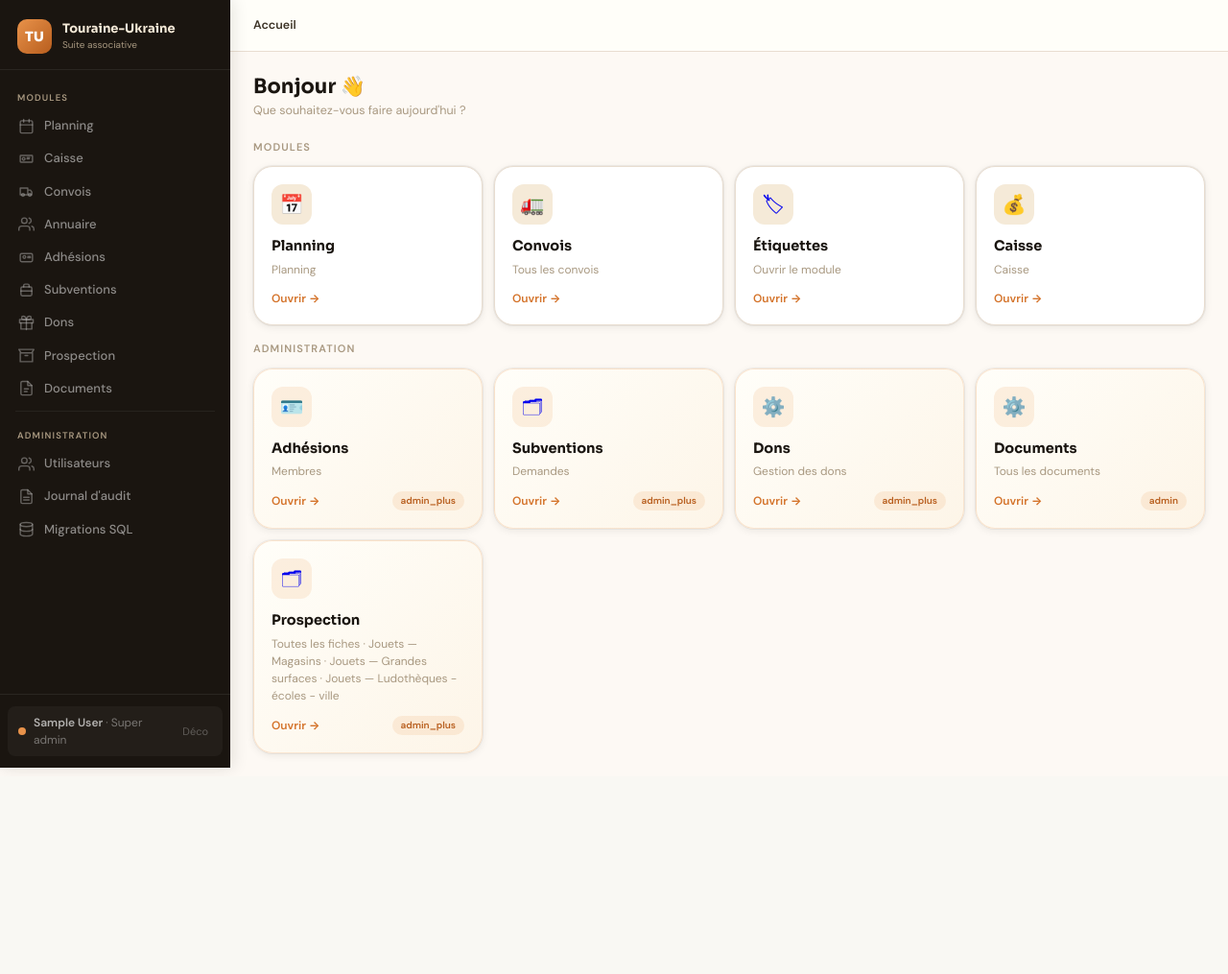
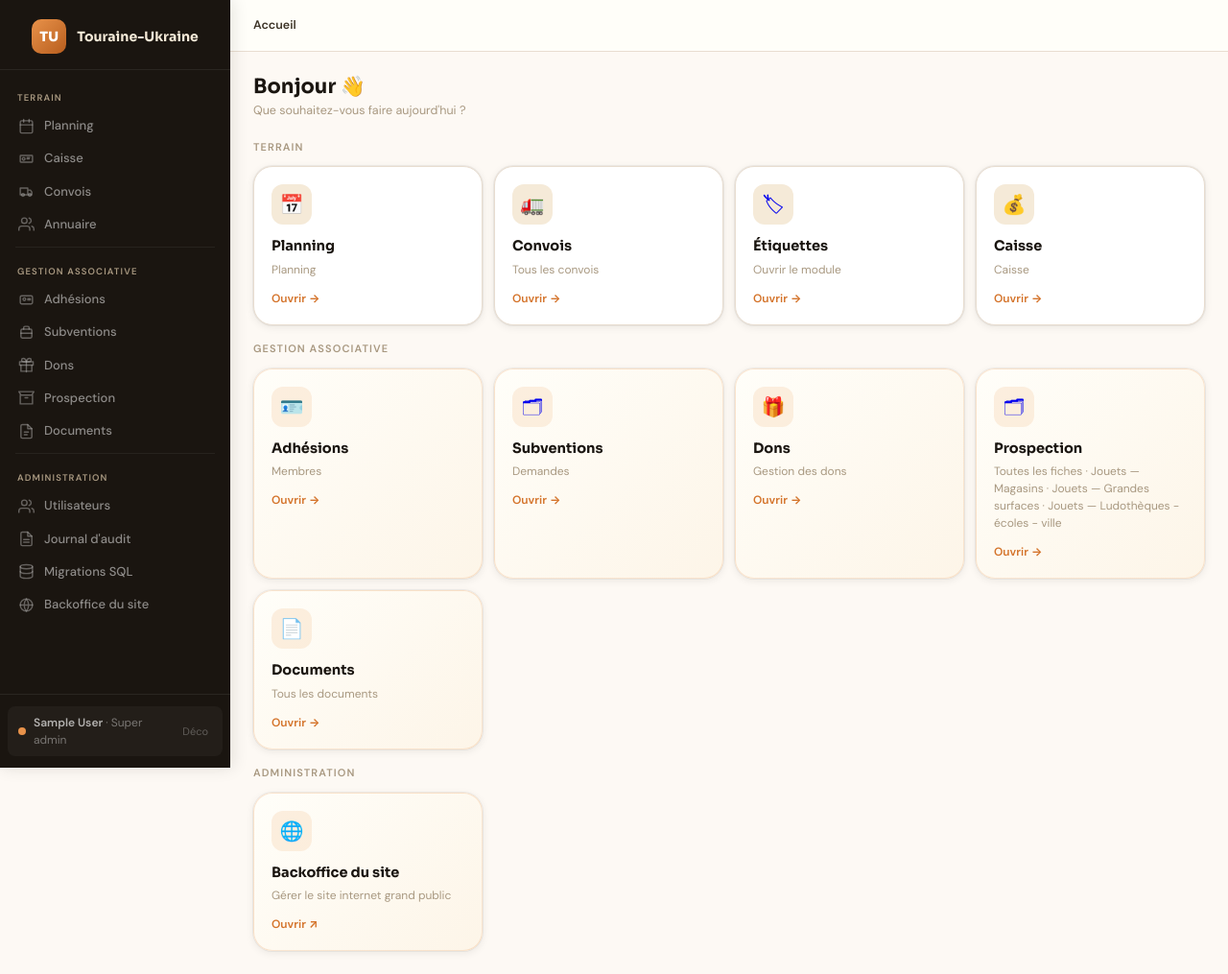
Before and after one commit to valentin-chevreau/associative-tools, a PHP site: page / in a window 1280 px wide. Shown: the whole page at 96% size. Before the commit the page ends 801 px from the top, so only its background shows below. Run offline with PHP 8.4, Linux system fonts and the light colour scheme; the visitor is signed in with stand-in values (Sample User, id 1).

Commit message:
Group the menu into Terrain, Gestion associative and Administration, add the site backoffice link and show the uploaded logo in the sidebar brand

```diff
--- a/index.php
+++ b/index.php
@@ -38,7 +38,7 @@ function portal_item_desc(array $it): string {
 $priority = [
     'Planning' => 10, 'Convois' => 20, 'Stock local' => 30, 'Étiquettes' => 40,
     'Caisse' => 50, 'Annuaire' => 55, 'Adhésions' => 60, 'Subventions' => 65,
-    'Dons' => 70, "Rapport d'activité" => 80,
+    'Dons' => 70, 'Prospection' => 72, 'Documents' => 75, "Rapport d'activité" => 80,
 ];
 
 usort($items, function($a, $b) use ($priority) {
@@ -47,11 +47,11 @@ usort($items, function($a, $b) use ($priority) {
     return $pa !== $pb ? $pa <=> $pb : strcmp((string)($a['label']??''), (string)($b['label']??''));
 });
 
-$publicItems = array_values(array_filter($items, fn($it) => ((string)($it['min_role'] ?? 'public')) === 'public'));
-$adminItems  = array_values(array_filter($items, fn($it) => ((string)($it['min_role'] ?? 'public')) !== 'public'));
+// Regroupement identique à la sidebar : Terrain / Gestion associative / Administration.
+$terrainItems = array_values(array_filter($items, fn($it) => ($it['group'] ?? 'terrain') === 'terrain'));
+$gestionItems = array_values(array_filter($items, fn($it) => ($it['group'] ?? '') === 'gestion'));
+$showBackoffice = module_access('site_backoffice');
 
-$role = function_exists('current_role') ? current_role() : 'public';
-$isAdminPlus = ($role === 'admin_plus');
 ?>
 <!DOCTYPE html>
 <html lang="fr">
@@ -82,14 +82,12 @@ $isAdminPlus = ($role === 'admin_plus');
       </div>
     </div>
 
-    <?php if (!empty($publicItems)): ?>
-      <div style="font-size:11px;font-weight:700;text-transform:uppercase;letter-spacing:.1em;color:var(--tu-ink-300);margin-bottom:12px;">Modules</div>
+    <?php if (!empty($terrainItems)): ?>
+      <div class="tu-portal-sec">Terrain</div>
       <div class="tu-portal-grid tu-mb4">
-        <?php foreach ($publicItems as $it): ?>
+        <?php foreach ($terrainItems as $it): ?>
           <a href="<?= h(portal_item_href($it)) ?>" class="tu-portal-card">
-            <div class="tu-pc-ico">
-              <?= card_icon_emoji((string)($it['icon'] ?? '')) ?>
-            </div>
+            <div class="tu-pc-ico"><?= card_icon_emoji((string)($it['icon'] ?? '')) ?></div>
             <div class="tu-pc-name"><?= h((string)($it['label'] ?? '')) ?></div>
             <div class="tu-pc-desc"><?= h(portal_item_desc($it)) ?></div>
             <div class="tu-pc-foot"><span class="tu-pc-link">Ouvrir →</span></div>
@@ -98,22 +96,29 @@ $isAdminPlus = ($role === 'admin_plus');
       </div>
     <?php endif; ?>
 
-    <?php if (!empty($adminItems)): ?>
-      <div style="font-size:11px;font-weight:700;text-transform:uppercase;letter-spacing:.1em;color:var(--tu-ink-300);margin-bottom:12px;">Administration</div>
-      <div class="tu-portal-grid">
-        <?php foreach ($adminItems as $it): ?>
+    <?php if (!empty($gestionItems)): ?>
+      <div class="tu-portal-sec">Gestion associative</div>
+      <div class="tu-portal-grid tu-mb4">
+        <?php foreach ($gestionItems as $it): ?>
           <a href="<?= h(portal_item_href($it)) ?>" class="tu-portal-card tu-portal-card-admin">
-            <div class="tu-pc-ico">
-              <?= card_icon_emoji((string)($it['icon'] ?? '')) ?>
-            </div>
+            <div class="tu-pc-ico"><?= card_icon_emoji((string)($it['icon'] ?? '')) ?></div>
             <div class="tu-pc-name"><?= h((string)($it['label'] ?? '')) ?></div>
             <div class="tu-pc-desc"><?= h(portal_item_desc($it)) ?></div>
-            <div class="tu-pc-foot">
-              <span class="tu-pc-link">Ouvrir →</span>
-              <span class="tu-bdg tu-bdg-amber" style="font-size:10px;"><?= h((string)($it['min_role'] ?? 'admin')) ?></span>
-            </div>
+            <div class="tu-pc-foot"><span class="tu-pc-link">Ouvrir →</span></div>
           </a>
         <?php endforeach; ?>
+      </div>
+    <?php endif; ?>
+
+    <?php if ($showBackoffice): ?>
+      <div class="tu-portal-sec">Administration</div>
+      <div class="tu-portal-grid">
+        <a href="<?= h(SITE_BACKOFFICE_URL) ?>" target="_blank" rel="noopener" class="tu-portal-card tu-portal-card-admin">
+          <div class="tu-pc-ico">🌐</div>
+          <div class="tu-pc-name">Backoffice du site</div>
+          <div class="tu-pc-desc">Gérer le site internet grand public</div>
+          <div class="tu-pc-foot"><span class="tu-pc-link">Ouvrir ↗</span></div>
+        </a>
       </div>
     <?php endif; ?>
 
@@ -131,12 +136,15 @@ function card_icon_emoji(string $name): string {
         'users'     => '👥',
         'id-card'   => '🪪',
         'briefcase' => '🗂',
+        'gift'      => '🎁',
+        'file'      => '📄',
         default     => '⚙️',
     };
 }
 ?>
 
 <style>
+.tu-portal-sec { font-size:11px;font-weight:700;text-transform:uppercase;letter-spacing:.1em;color:var(--tu-ink-300);margin-bottom:12px; }
 .tu-portal-grid {
   display: grid;
   grid-template-columns: repeat(auto-fill, minmax(210px, 1fr));
--- a/shared/suite_nav.php
+++ b/shared/suite_nav.php
@@ -15,6 +15,15 @@ function suite_nav_render(string $activeModule = '', string $activeItem = ''): v
     $isAdmin      = in_array($role, ['admin', 'admin_plus', 'super_admin'], true);
     $isAdminPlus  = in_array($role, ['admin_plus', 'super_admin'], true);
     $isSuperAdmin = ($role === 'super_admin');
+
+    // Accès aux modules (droits gérés par le super admin). Un visiteur non
+    // connecté garde la sidebar publique historique (les pages protégées le
+    // renvoient de toute façon vers la connexion).
+    $can = static function (string $module) use ($isAdmin): bool {
+        if (!$isAdmin) return in_array($module, ['planning', 'caisse', 'logistique', 'annuaire'], true);
+        return module_access($module);
+    };
+    $showGestion = $can('adhesions') || $can('subventions') || $can('donations') || $can('prospection') || $can('documents');
 
     $roleLabel = match($role) {
         'super_admin' => 'Super admin',
@@ -47,17 +56,20 @@ function suite_nav_render(string $activeModule = '', string $activeItem = ''): v
     ?>
 <aside class="tu-sb" id="tu-sidebar">
 
-  <a href="<?= h2($base . '/index.php') ?>" class="tu-sb-brand">
-    <div class="tu-sb-logo">TU</div>
-    <div>
-      <div class="tu-sb-name">Touraine-Ukraine</div>
-      <div class="tu-sb-sub">Suite associative</div>
-    </div>
+  <a href="<?= h2($base . '/index.php') ?>" class="tu-sb-brand" style="justify-content:center;">
+    <?php $suiteLogo = function_exists('suite_logo_data_uri') ? suite_logo_data_uri() : null; ?>
+    <?php if ($suiteLogo): ?>
+      <div class="tu-sb-logo" style="background:#fff;padding:3px;"><img src="<?= $suiteLogo ?>" alt="" style="width:100%;height:100%;object-fit:contain;display:block;"></div>
+    <?php else: ?>
+      <div class="tu-sb-logo">TU</div>
+    <?php endif; ?>
+    <div class="tu-sb-name" style="font-size:14px;">Touraine-Ukraine</div>
   </a>
 
   <nav class="tu-sb-nav">
-    <span class="tu-sb-sec">Modules</span>
+    <span class="tu-sb-sec">Terrain</span>
 
+    <?php if ($can('planning')): ?>
     <!-- PLANNING -->
     <a href="<?= h2($base . '/planning/events.php') ?>"
        class="tu-sb-item <?= _mod_active('planning', $activeModule) ?>"
@@ -90,7 +102,9 @@ function suite_nav_render(string $activeModule = '', string $activeItem = ''): v
       <?php endif; ?>
     </div>
     <?php endif; ?>
+    <?php endif; ?>
 
+    <?php if ($can('caisse')): ?>
     <!-- CAISSE -->
     <a href="<?= h2($base . '/caisse/index.php') ?>"
        class="tu-sb-item <?= _mod_active('caisse', $activeModule) ?>"
@@ -128,7 +142,9 @@ function suite_nav_render(string $activeModule = '', string $activeItem = ''): v
       <?php endif; ?>
     </div>
     <?php endif; ?>
+    <?php endif; ?>
 
+    <?php if ($can('logistique')): ?>
     <!-- LOGISTIQUE -->
     <a href="<?= h2($base . '/logistique/index.php') ?>"
        class="tu-sb-item <?= _mod_active('logistique', $activeModule) ?>"
@@ -173,6 +189,9 @@ function suite_nav_render(string $activeModule = '', string $activeItem = ''): v
     </div>
     <?php endif; ?>
 
+    <?php endif; ?>
+
+    <?php if ($can('annuaire')): ?>
     <!-- ANNUAIRE -->
     <a href="<?= h2($base . '/logistique/families/index.php') ?>"
        class="tu-sb-item <?= _mod_active('annuaire', $activeModule) ?>"
@@ -184,8 +203,14 @@ function suite_nav_render(string $activeModule = '', string $activeItem = ''): v
       </svg>
       Annuaire
     </a>
+    <?php endif; ?>
 
-    <?php if ($isAdmin): ?>
+    <?php if ($showGestion): ?>
+    <div class="tu-sb-div"></div>
+    <span class="tu-sb-sec">Gestion associative</span>
+    <?php endif; ?>
+
+    <?php if ($can('adhesions')): ?>
     <!-- ADHÉSIONS -->
     <a href="<?= h2($base . '/adhesions/index.php') ?>"
        class="tu-sb-item <?= _mod_active('adhesions', $activeModule) ?>"
@@ -211,7 +236,9 @@ function suite_nav_render(string $activeModule = '', string $activeItem = ''): v
       <?php endif; ?>
     </div>
     <?php endif; ?>
+    <?php endif; ?>
 
+    <?php if ($can('subventions')): ?>
     <!-- SUBVENTIONS -->
     <a href="<?= h2($base . '/subventions/index.php') ?>"
        class="tu-sb-item <?= _mod_active('subventions', $activeModule) ?>"
@@ -238,7 +265,7 @@ function suite_nav_render(string $activeModule = '', string $activeItem = ''): v
     <?php endif; ?>
     <?php endif; ?>
 
-    <?php if ($isAdminPlus): ?>
+    <?php if ($can('donations')): ?>
     <!-- DONS (module autonome — extrait de planning, base unifiée) -->
     <a href="<?= h2($base . '/donations/index.php') ?>"
        class="tu-sb-item <?= _mod_active('donations', $activeModule) ?>"
@@ -254,7 +281,7 @@ function suite_nav_render(string $activeModule = '', string $activeItem = ''): v
     </a>
     <?php endif; ?>
 
-    <?php if ($isAdminPlus): ?>
+    <?php if ($can('prospection')): ?>
     <!-- PROSPECTION -->
     <?php
       // Catégories listées en dur (comme nav.config.php) pour éviter une requête
@@ -303,7 +330,7 @@ function suite_nav_render(string $activeModule = '', string $activeItem = ''): v
     <?php endif; ?>
 
     <!-- DOCUMENTS -->
-    <?php if ($isAdmin): ?>
+    <?php if ($can('documents')): ?>
     <a href="<?= h2($base . '/documents/index.php') ?>"
        class="tu-sb-item <?= _mod_active('documents', $activeModule) ?>"
        id="snav-documents">
@@ -375,6 +402,19 @@ function suite_nav_render(string $activeModule = '', string $activeItem = ''): v
         <path d="M3 5v14c0 1.66 4 3 9 3s9-1.34 9-3V5"/>
       </svg>
       Migrations SQL
+    </a>
+    <?php endif; ?>
+
+    <?php if ($can('site_backoffice')): ?>
+    <!-- BACKOFFICE DU SITE INTERNET (nouvel onglet) -->
+    <a href="<?= h2(SITE_BACKOFFICE_URL) ?>" target="_blank" rel="noopener"
+       class="tu-sb-item"
+       id="snav-site-backoffice">
+      <svg class="tu-sb-ico" viewBox="0 0 24 24">
+        <circle cx="12" cy="12" r="9"/>
+        <path d="M3 12h18M12 3a14 14 0 0 1 0 18M12 3a14 14 0 0 0 0 18"/>
+      </svg>
+      Backoffice du site
     </a>
     <?php endif; ?>
 
```
